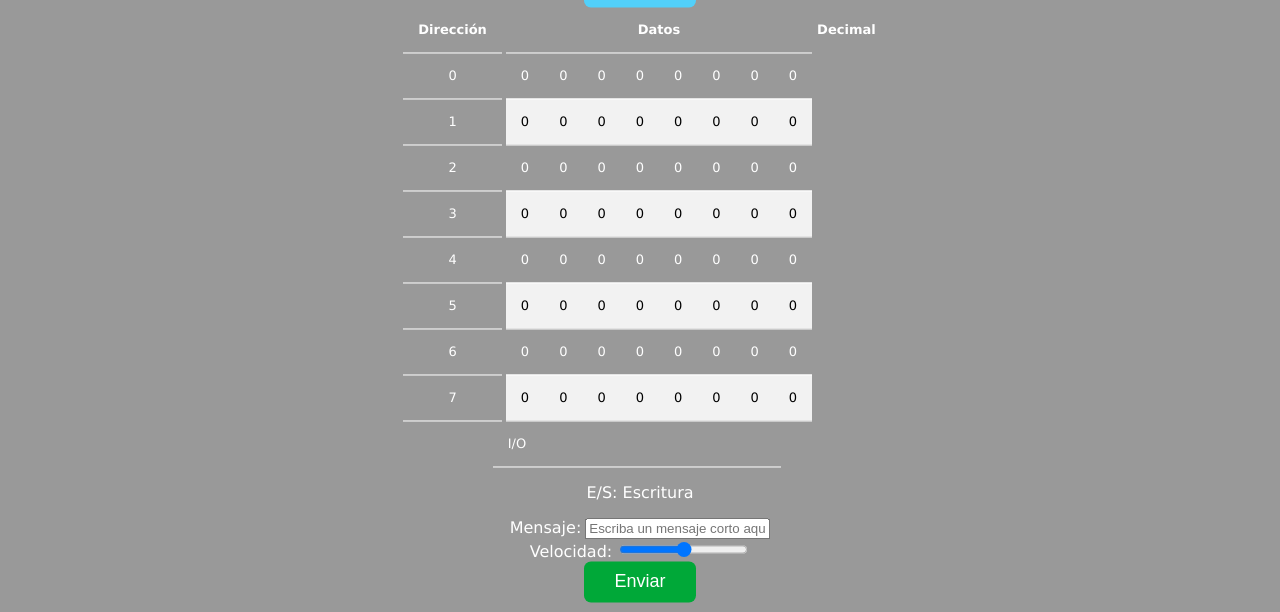
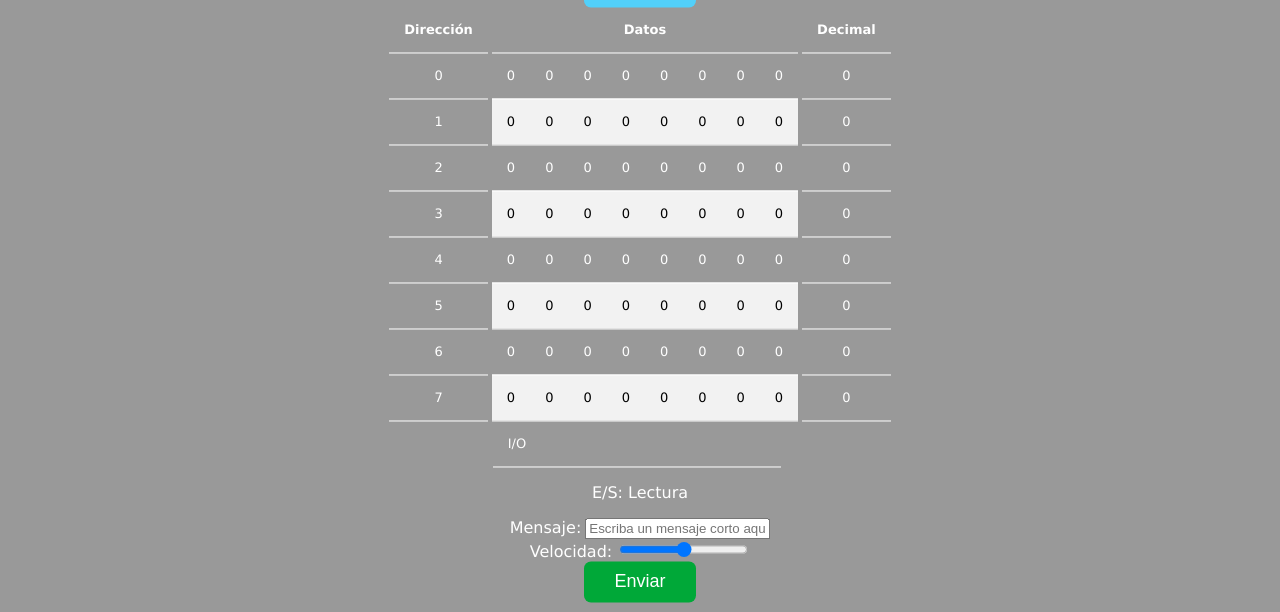
Before and after one commit to imarinr/memoriaRAM, a plain HTML site: page index.html in a window 1280 px wide. Shown: the part 200-812 px from the top of the page. Drawn offline with Linux system fonts and the light colour scheme.

Commit message:
[19-11-2021]: Está lista la memoria. Sus funciones básicas para escritura funcionan, es decir, se puede escribir pero aun falta leer lo que tenga para darle verdadera utilidad.

```diff
--- a/index.html
+++ b/index.html
@@ -21,7 +21,7 @@
         <button id="btn_help" onclick="switchHelp()"><img src="img/help_icon.png" alt="ayuda" height="32" width="32"></button>
         <p id="ayuda">
             Este sitio se encarga de emular una memoria RAM simple, de 8 bytes de capacidad. <br>
-            Escribe algo en la caja de texto de abajo, presiona enviar y verás como va mosidficándose la memoria. <br>
+            Escribe algo en la caja de texto de abajo, presiona enviar y verás como va modidficándose la memoria. <br>
             También puedes modificar la velocidad de la animación con el slider que aparece en la sección inferior.
         </p>
         <div id="allTables">
--- a/ram.js
+++ b/ram.js
@@ -4,7 +4,7 @@ var velocidadMS;
 
 function setWriteMode(isWriting) {
   writeMode = isWriting;
-  if (isWriting) {
+  if (writeMode) {
     document.getElementById("wrValue").innerHTML = "Escritura";
   }
   else {
@@ -22,7 +22,16 @@ function flushRAM() {
     }
   }
   ramSize = dims[0];
-  setWriteMode(true);
+
+  // actualizar la lista de decimales
+  setTable("dec");
+  dims = getDimensions(true);
+  for (let i = 1; i < dims[0]; i++) {
+    for (let j = 0; j < dims[1]; j++) {
+      writeTo(i, j, 0);
+    }
+  }
+  setWriteMode(false);
 }
 
 function setRAMSpeed() {
@@ -52,9 +61,10 @@ function writeToRAM(data) {
                 setTable("io");
                 writeTo(0, j + 1, bin[j]);
                 setTable("data");
-
                 writeTo(i, j, bin[j]);
             }
+            setTable("dec");
+            writeTo(i, 0, asciiData[k]);
             k++;
             i++;
         }
--- a/styles.css
+++ b/styles.css
@@ -67,7 +67,9 @@ table {
 #dir td,
 #dir th,
 #io td,
-#io th {
+#io th,
+#dec td,
+#dec th {
   padding: 15px;
   border-bottom: 1px solid white;
 }
```
